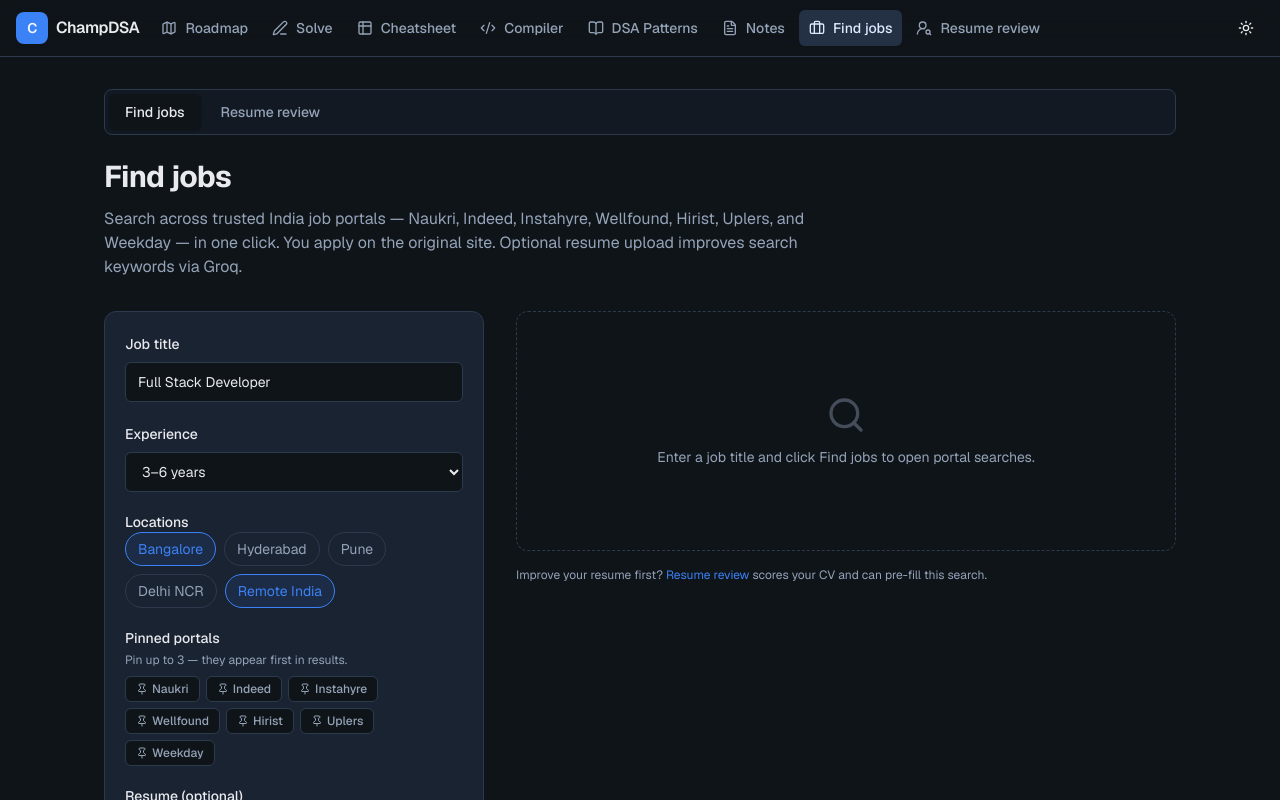
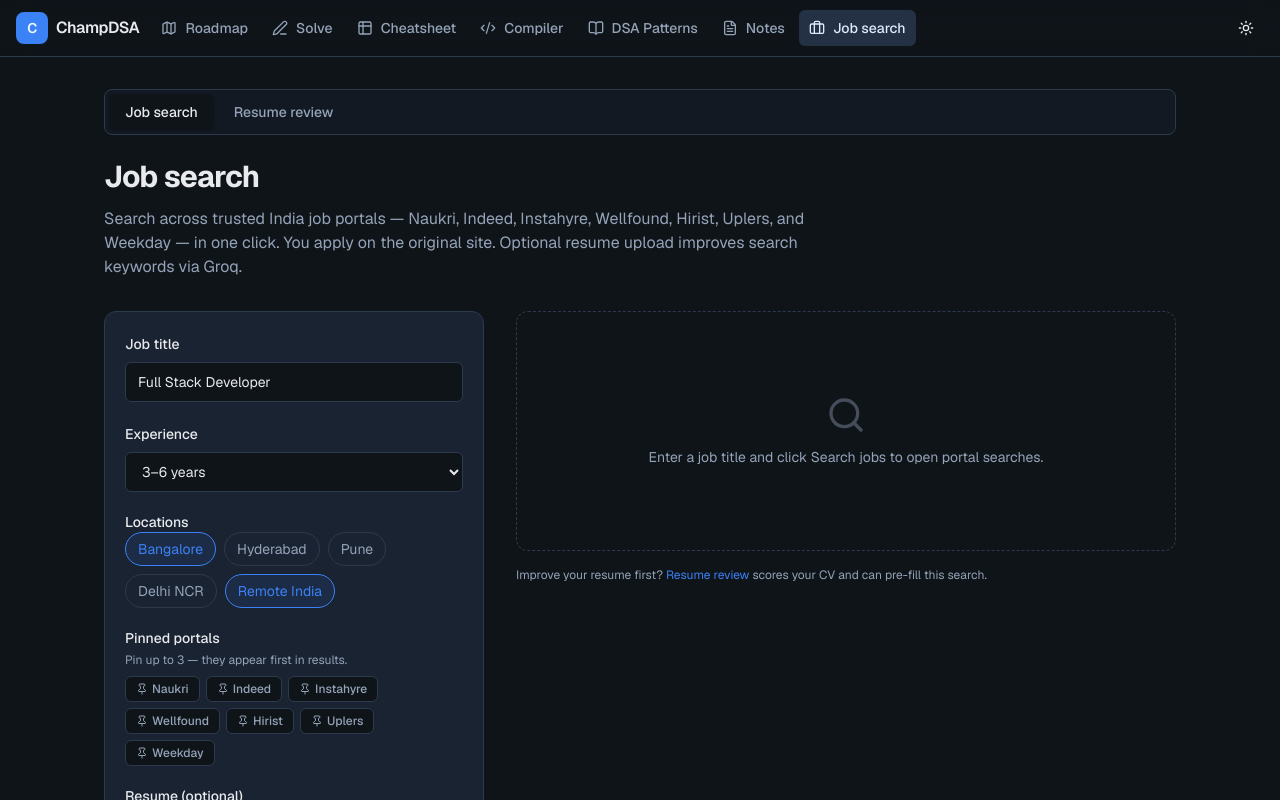
Before and after one commit to rakshitagarwal/champ-dsa, a Next.js app: page /jobs in a window 1280 px wide. Built offline with nearby package versions, Linux system fonts and the light colour scheme.

Commit message:
resume tab not in navbar

```diff
--- a/app/jobs/layout.tsx
+++ b/app/jobs/layout.tsx
@@ -2,7 +2,7 @@ import type { Metadata } from "next";
 import { JobsSubNav } from "@/components/jobs/jobs-sub-nav";
 
 export const metadata: Metadata = {
-  title: "Jobs",
+  title: "Job search",
   description:
     "Review your resume with Groq AI and open pre-filled job searches on Naukri, Indeed, Instahyre, Hirist, and more.",
 };
--- a/app/jobs/page.tsx
+++ b/app/jobs/page.tsx
@@ -174,7 +174,7 @@ export default function FindJobsPage() {
   return (
     <div className="space-y-8">
       <header className="max-w-3xl">
-        <h1 className="text-3xl font-bold tracking-tight">Find jobs</h1>
+        <h1 className="text-3xl font-bold tracking-tight">Job search</h1>
         <p className="mt-3 text-muted-foreground">
           Search across trusted India job portals — Naukri, Indeed, Instahyre,
           Wellfound, Hirist, Uplers, and Weekday — in one click. You apply on
@@ -250,7 +250,7 @@ export default function FindJobsPage() {
             ) : (
               <Search className="h-4 w-4" />
             )}
-            Find jobs
+            Search jobs
           </Button>
 
           {error ? (
@@ -307,7 +307,7 @@ export default function FindJobsPage() {
           ) : (
             <div className="flex min-h-[240px] flex-col items-center justify-center rounded-xl border border-dashed border-border p-8 text-center text-sm text-muted-foreground">
               <Search className="mb-3 h-10 w-10 opacity-40" />
-              <p>Enter a job title and click Find jobs to open portal searches.</p>
+              <p>Enter a job title and click Search jobs to open portal searches.</p>
             </div>
           )}
 
--- a/components/jobs/jobs-sub-nav.tsx
+++ b/components/jobs/jobs-sub-nav.tsx
@@ -5,7 +5,7 @@ import { usePathname } from "next/navigation";
 import { cn } from "@/lib/utils";
 
 const links = [
-  { href: "/jobs", label: "Find jobs" },
+  { href: "/jobs", label: "Job search" },
   { href: "/jobs/resume", label: "Resume review" },
 ] as const;
 
--- a/components/layout/app-nav.tsx
+++ b/components/layout/app-nav.tsx
@@ -12,7 +12,6 @@ import {
   PenLine,
   Sun,
   Table2,
-  UserRoundSearch,
 } from "lucide-react";
 import { useTheme } from "next-themes";
 import { Button } from "@/components/ui/button";
@@ -30,8 +29,7 @@ const navLinks: {
   { href: "/compiler", label: "Compiler", icon: Code2 },
   { href: "/patterns", label: "DSA Patterns", icon: BookOpen },
   { href: "/notes", label: "Notes", icon: FileText },
-  { href: "/jobs", label: "Find jobs", icon: Briefcase, exact: true },
-  { href: "/jobs/resume", label: "Resume review", icon: UserRoundSearch },
+  { href: "/jobs", label: "Job search", icon: Briefcase },
 ];
 
 function isNavActive(pathname: string, href: string, exact?: boolean): boolean {
```
